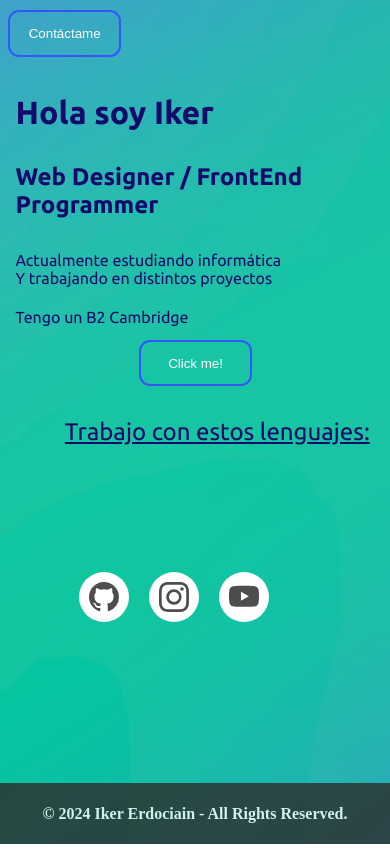
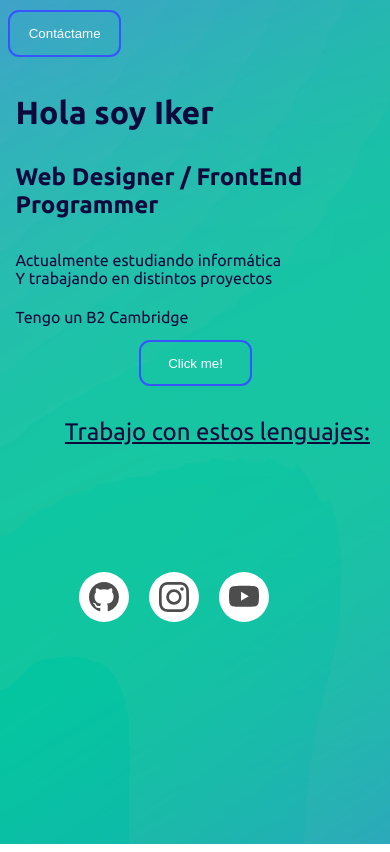
Before and after one commit to IkerOwO/Portfolio-Responsive, a plain HTML site: page index.html in a window 390 px wide. Drawn offline with Linux system fonts and the light colour scheme; a web font is replaced by a local one.

Commit message:
Update 3

```diff
--- a/index.html
+++ b/index.html
@@ -114,9 +114,6 @@
           </ul>
         </div>
 
-        <footer>
-            <h4>© 2024 Iker Erdociain - All Rights Reserved.</h4>
-        </footer>
     <script src="index.js"></script>
 </body>
 </html>
--- a/style.css
+++ b/style.css
@@ -16,13 +16,17 @@ a{
     color: #fff;
 }
 
+h1, h4{
+  color: rgb(14, 9, 61);
+}
+
 .saludo{
     position: relative;
 }
 
 .saludo h1{
     font-family: 'Ubuntu', sans-serif;
-    color: rgb(15, 9, 73);
+    color: rgb(14, 9, 61);
     font-weight: 800;
     font-size: 5rem;
     margin-left: 20%;
@@ -31,7 +35,7 @@ a{
 
 .saludo h4{
     font-family: 'Ubuntu', sans-serif;
-    color: rgb(19, 10, 107);
+    color: rgb(14, 9, 61);
     font-weight: 800;
     font-size: 1.5rem;
     margin-left: 20%;
@@ -43,7 +47,7 @@ a{
 
 .info h4{
     font-family: 'Ubuntu', sans-serif;
-    color: rgb(19, 10, 107);
+    color: rgb(14, 9, 61);
     font-weight: 400;
     font-size: 1.5rem;
     margin-left: 20%;
@@ -70,7 +74,7 @@ a{
 
 .lenguajes h4{
     font-family: 'Ubuntu', sans-serif;
-    color: rgb(19, 10, 107);
+    color: rgb(14, 9, 61);
     font-weight: 400;
     font-size: 1.5rem;
     margin-left: 20%;
@@ -271,7 +275,7 @@ footer {
 
     .saludo h1{
         font-family: 'Ubuntu', sans-serif;
-        color: rgb(19, 10, 107);
+        color: rgb(14, 9, 61);
         font-weight: 800;
         font-size: 2rem;
         margin-left: 2%;
@@ -280,7 +284,7 @@ footer {
 
     .saludo h4{
         font-family: 'Ubuntu', sans-serif;
-        color: rgb(19, 10, 107);
+        color: rgb(14, 9, 61);
         font-weight: 800;
         font-size: 1.5rem;
         margin-left: 2%;
@@ -292,7 +296,7 @@ footer {
 
     .info h4{
         font-family: 'Ubuntu', sans-serif;
-        color: rgb(19, 10, 107);
+        color: rgb(14, 9, 61);
         font-weight: 400;
         font-size: 1rem;
         margin-left: 2%;
@@ -318,7 +322,7 @@ footer {
 
     .lenguajes h4{
         font-family: 'Ubuntu', sans-serif;
-        color: rgb(19, 10, 107);
+        color: rgb(14, 9, 61);
         font-weight: 400;
         font-size: 1.5rem;
         margin-left: 20%;
@@ -503,6 +507,7 @@ footer {
         height: 100%;
     }
 
+
     body{
       height: 100%;
       background-position: center;
@@ -515,7 +520,7 @@ footer {
 
     .saludo h1{
         font-family: 'Ubuntu', sans-serif;
-        color: rgb(19, 10, 107);
+        color: rgb(14, 9, 61);
         font-weight: 800;
         font-size: 5rem;
         margin-left: 5%;
@@ -524,7 +529,7 @@ footer {
 
     .saludo h4{
         font-family: 'Ubuntu', sans-serif;
-        color: rgb(19, 10, 107);
+        color: rgb(14, 9, 61);
         font-weight: 800;
         font-size: 1.5rem;
         margin-left: 5%;
@@ -536,7 +541,7 @@ footer {
 
     .info h4{
         font-family: 'Ubuntu', sans-serif;
-        color: rgb(19, 10, 107);
+        color: rgb(14, 9, 61);
         font-weight: 400;
         font-size: 1rem;
         margin-left: 5%;
@@ -562,7 +567,7 @@ footer {
 
     .lenguajes h4{
         font-family: 'Ubuntu', sans-serif;
-        color: rgb(19, 10, 107);
+        color: rgb(14, 9, 61);
         font-weight: 400;
         font-size: 1.5rem;
         margin-left: 20%;
```
